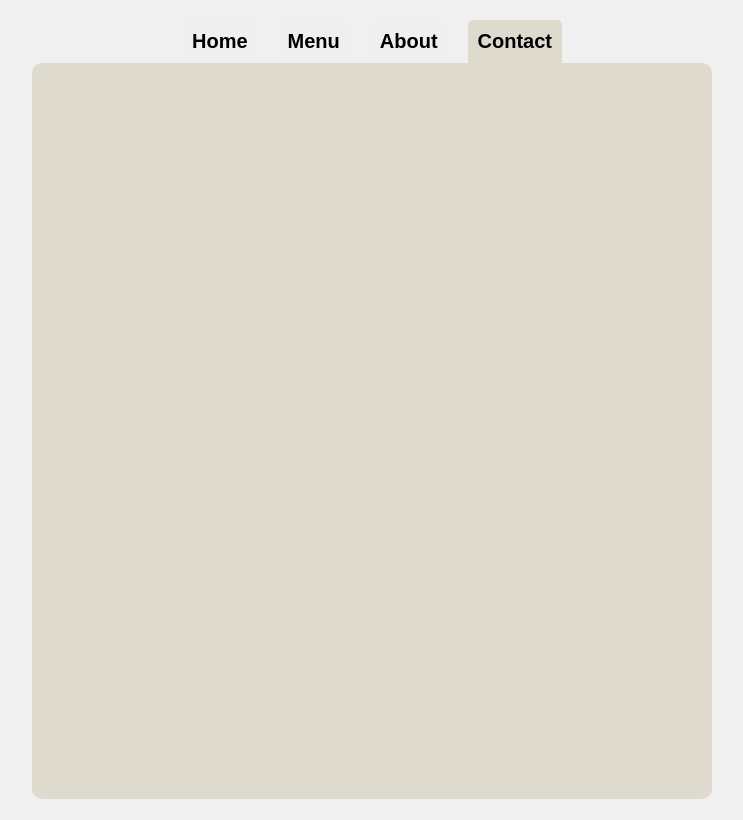
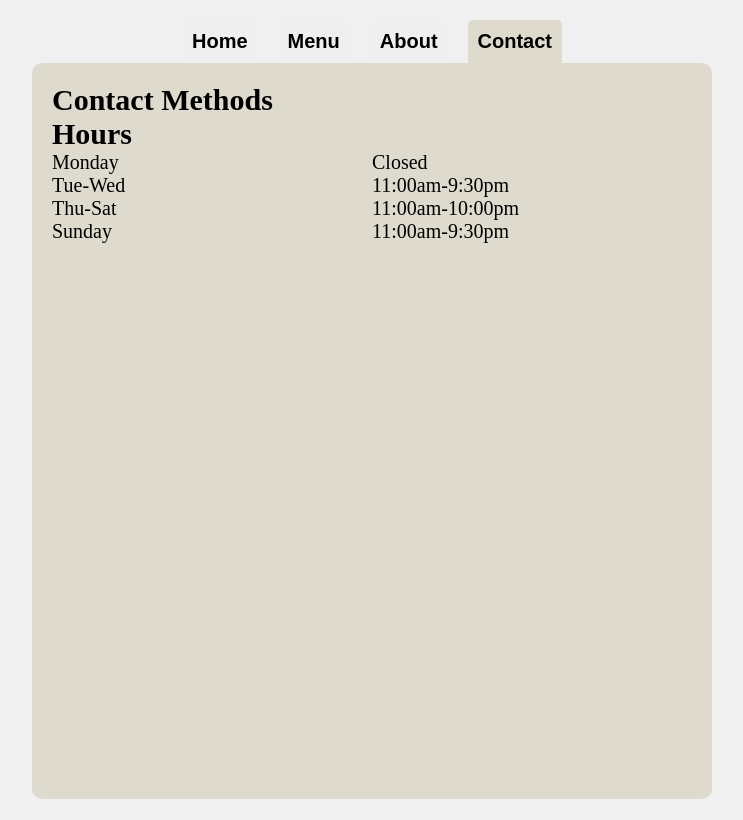
Before and after one commit to Mouzone/restaurant-page, a website built with webpack: page src/index.html in a window 1280 px wide. Both pictures are taken after a click on the button "Contact". Shown: the whole page, without its empty margins (268-1011 px from the left). Built offline with nearby package versions, Linux system fonts and the light colour scheme.

Commit message:
Fill out restaurant hours in contact tab

```diff
--- a/contact.js
+++ b/contact.js
@@ -1,4 +1,51 @@
 export function generateContact(){
     const content = document.querySelector("#content")
 
+    // address, phone number, email
+    const contact_info = document.createElement("div")
+    content.appendChild(contact_info)
+
+    const contact_info_header = document.createElement("h2")
+    contact_info_header.textContent = "Contact Methods"
+    contact_info.appendChild(contact_info_header)
+
+    const hours = document.createElement("div")
+    content.appendChild(hours)
+
+    const hours_header = document.createElement("h2")
+    hours_header.textContent = "Hours"
+    hours.appendChild(hours_header)
+
+    const schedule = document.createElement("div")
+    hours.appendChild(schedule)
+    schedule.classList.add("schedule")
+
+    const schedule_day1 = document.createElement("div")
+    const schedule_hours1 = document.createElement("div")
+    schedule_day1.textContent = "Monday"
+    schedule_hours1.textContent = "Closed"
+    schedule.appendChild(schedule_day1)
+    schedule.appendChild(schedule_hours1)
+
+    const schedule_day2 = document.createElement("div")
+    const schedule_hours2 = document.createElement("div")
+    schedule_day2.textContent = "Tue-Wed"
+    schedule_hours2.textContent = "11:00am-9:30pm"
+    schedule.appendChild(schedule_day2)
+    schedule.appendChild(schedule_hours2)
+
+    const schedule_day3 = document.createElement("div")
+    const schedule_hours3 = document.createElement("div")
+    schedule_day3.textContent = "Thu-Sat"
+    schedule_hours3.textContent = "11:00am-10:00pm"
+    schedule.appendChild(schedule_day3)
+    schedule.appendChild(schedule_hours3)
+
+    const schedule_day4 = document.createElement("div")
+    const schedule_hours4 = document.createElement("div")
+    schedule_day4.textContent = "Sunday"
+    schedule_hours4.textContent = "11:00am-9:30pm"
+    schedule.appendChild(schedule_day4)
+    schedule.appendChild(schedule_hours4)
+
 }
--- a/src/style.css
+++ b/src/style.css
@@ -56,3 +56,9 @@ p {
     text-align: left;
     margin: 20px;
 }
+
+.schedule {
+    display: grid;
+    grid-template-columns: 1fr 1fr;
+/*    make odd children left align, even children right align*/
+}
```
